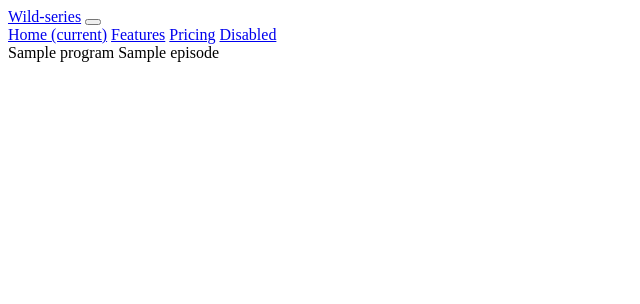
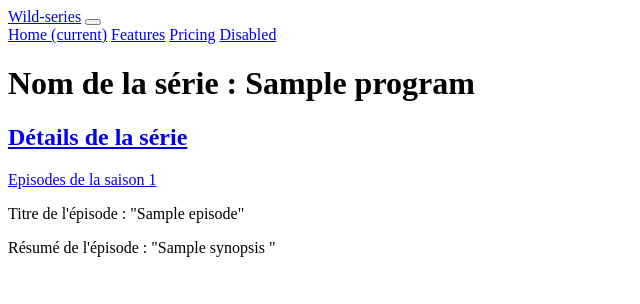
Before and after one commit to spartitus/wildseries, a Symfony app: template templates/wild/episode.html.twig in a window 1280 px wide. Shown: the top 304 px of the page, without its empty margins (0-640 px from the left). Run offline with Twig, Linux system fonts and the light colour scheme; the template is opened without the code that fills it: most values are stand-ins (such as "Sample title", 1, 10 or a date in 2020); some libraries are stand-ins or nearby versions.

Commit message:
quete 10

```diff
--- a/src/Controller/WildController.php
+++ b/src/Controller/WildController.php
@@ -165,10 +165,13 @@ class WildController extends AbstractController
      */
     public function showEpisode(Episode $episode)
     {
-        $program = $episode->getSeason()->getProgram();
+        $season = $episode->getSeason();
+        $program = $season->getProgram();
+
         return $this->render('wild/episode.html.twig', [
             'episode' => $episode,
             'program' => $program,
+            'season'  =>$season,
         ]);
 
         //TODO render in twig to show episode data. access to program name in twig with episode.season.program.title
--- a/templates/wild/episode.html.twig
+++ b/templates/wild/episode.html.twig
@@ -4,6 +4,13 @@
 
 {% block body %}
 
-    {{ program.title}} {{ episode.title }}
+    <h1> Nom de la série :  {{ program.title}} </h1>
+    <h2> <a href="{{ path('wild_show', {'slug' : program.title}) }}">Détails de la série </a></h2>
+    <p> <a href="{{ path('wild_show_season', {'id': season.id}) }}">Episodes de la saison {{ season.number }}</a></p>
+    <p> </p>
+
+    <p>  Titre de l'épisode : "{{ episode.title }}" </p>
+    <p>  Résumé de l'épisode : "{{ episode.synopsis }} "</p>
+
 
 {% endblock %}
```
